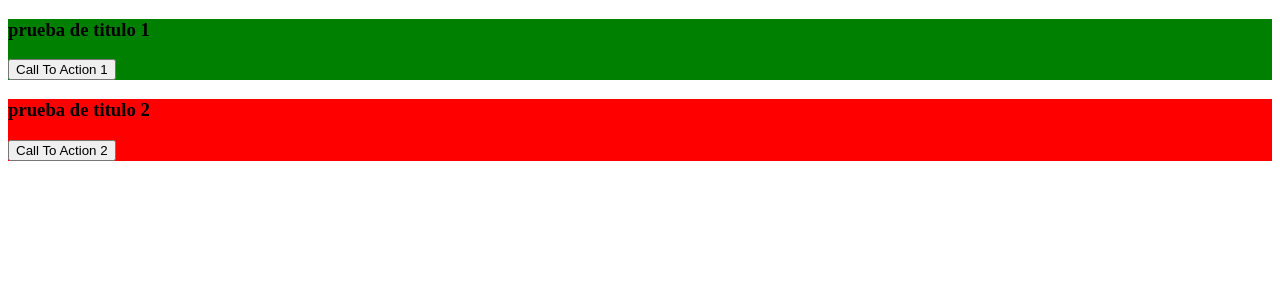
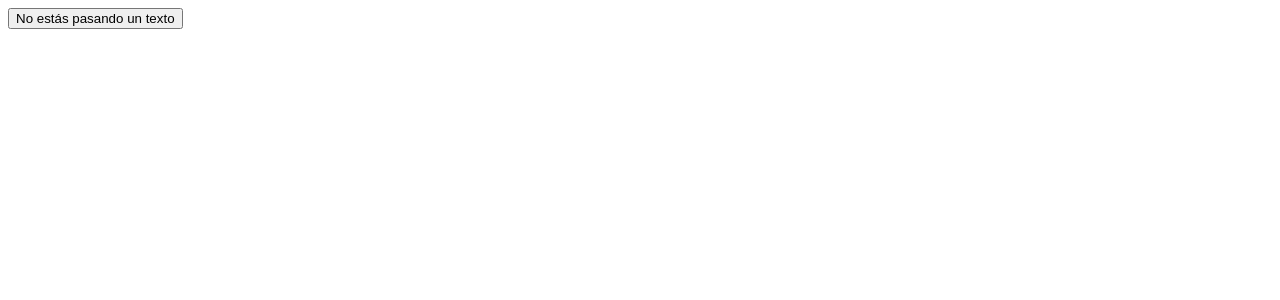
Before and after one commit to davinci-as/25.2-pd_lessons, a React (Vite) app in the folder vite_template/: page / in a window 1280 px wide. Shown: the top 300 px of the page. Built offline with nearby package versions, Linux system fonts and the light colour scheme.

Commit message:
feat: render list on click

```diff
--- a/vite_template/src/App.jsx
+++ b/vite_template/src/App.jsx
@@ -1,16 +1,10 @@
+import { useState } from "react";
 import "./App.css";
 import Card from "./components/Card";
+import Button from "./components/Button";
 
-function App() {
 const age = 26;
-
-  const criteria = (card) => {
-    if (card.tag === "content-02") {
-      return false;
-    }
-    return true;
-  };
-  const cards = [
+const originalCards = [
   {
     tag: "content-01",
     title: "prueba de titulo 1",
@@ -31,8 +25,23 @@ function App() {
   },
 ];
 
+const criteria = (card) => {
+  if (card.tag === "content-02") {
+    return false;
+  }
+  return true;
+};
+
+function App() {
+  const [cards, setCards] = useState([]);
+
   return (
     <>
+      <Button
+        onClick={() => {
+          setCards(originalCards);
+        }}
+      />
       {cards.filter(criteria).map((card, i) => (
         <Card
           key={i}
```
Lines whose indentation alone changed are shown as unchanged.
